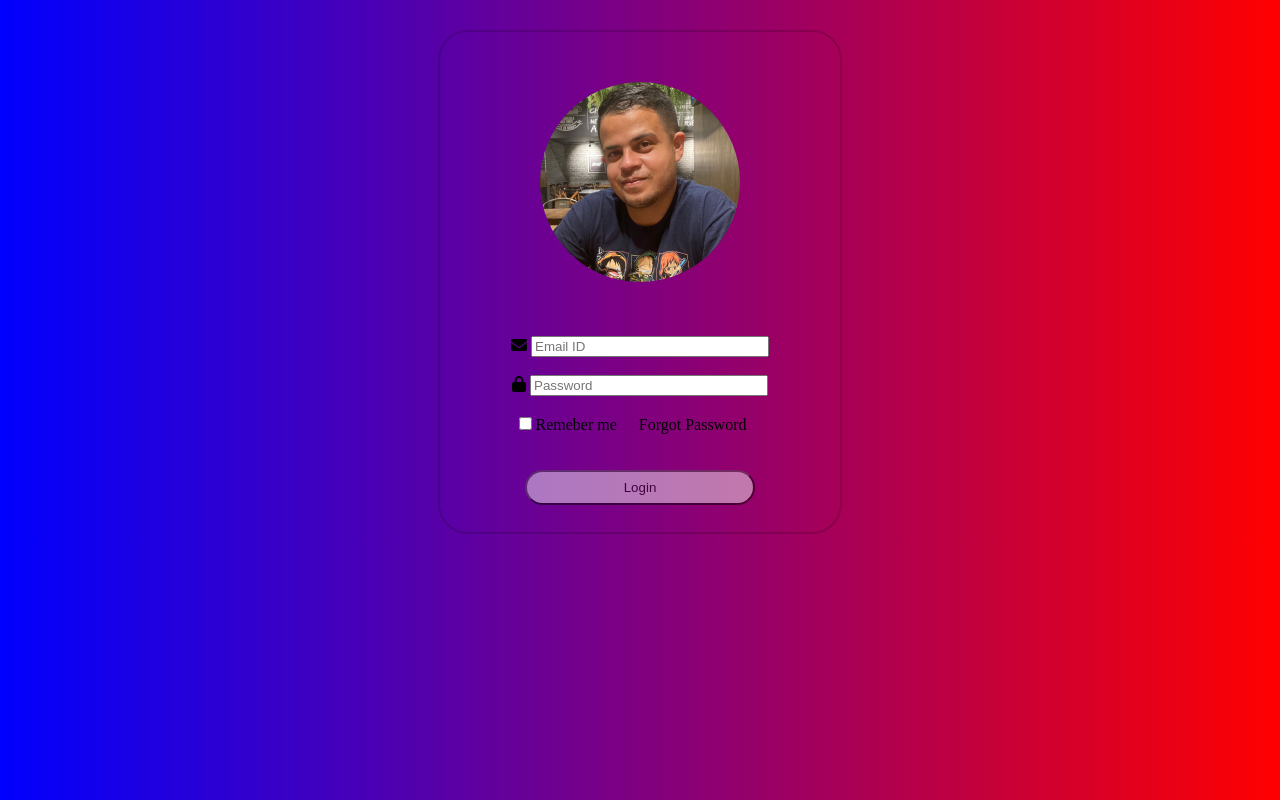
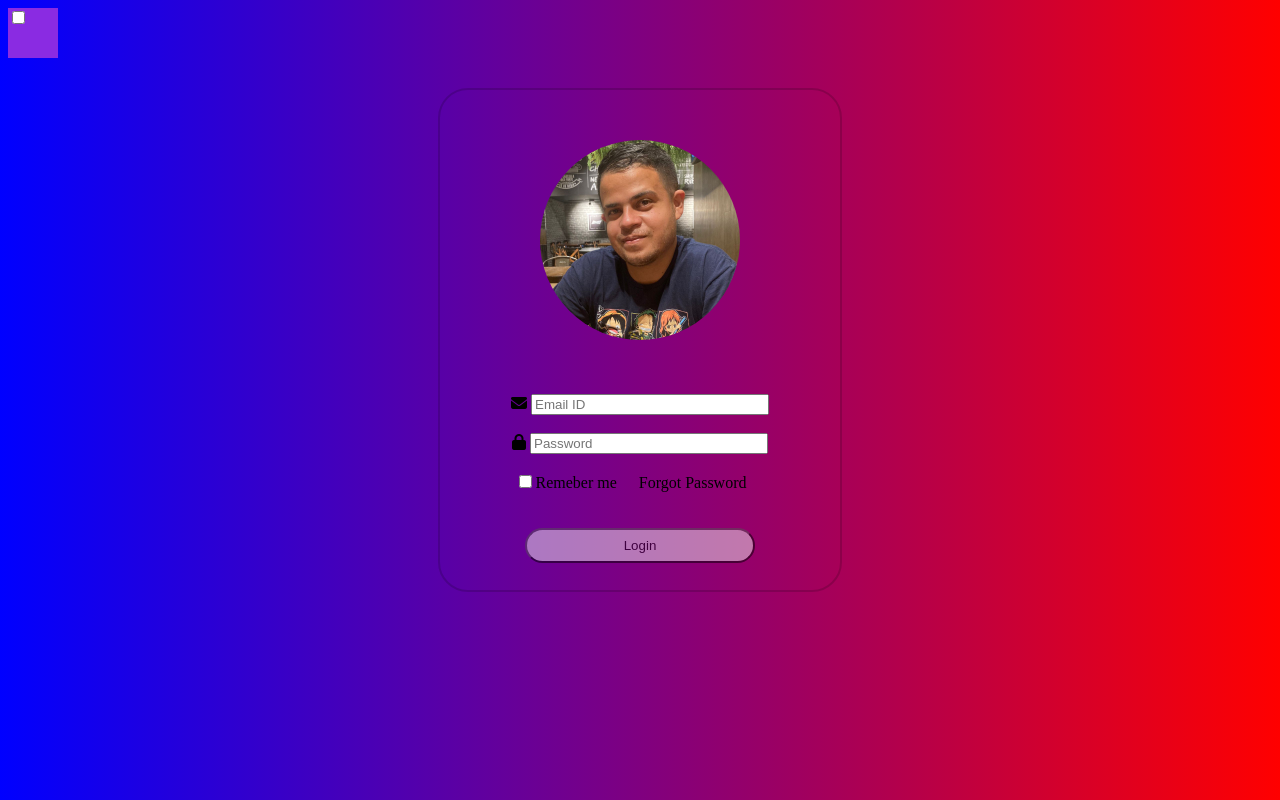
Before and after one commit to ArauMaycon/Tela-de-Login, a plain HTML site: page index.html in a window 1280 px wide. Drawn offline with Linux system fonts and the light colour scheme.

Commit message:
adicionei um botão

```diff
--- a/index.html
+++ b/index.html
@@ -11,6 +11,11 @@
 </head>
 
 <body>
+    <div class="change">
+        <input id="mudar" type="checkbox">
+    </div>
+
+
     <div class="card">
         <img src="mayconimagem - Copia.jpeg" alt="minha-imagem">
         <br>
--- /dev/null
+++ b/login.js
@@ -0,0 +1,3 @@
+document.getElementById('mudar').addEventListener('onchange', function() {
+  document.getElementsByTagName('a')[0].style.color = 'blue'
+});utyutyty
--- a/styles.css
+++ b/styles.css
@@ -55,3 +55,8 @@ button:hover {
    background-color: rgb(47, 0, 255);
 
 }
+.change{
+   width: 50px;
+   height: 50px;
+   background-color: blueviolet;
+}
```
